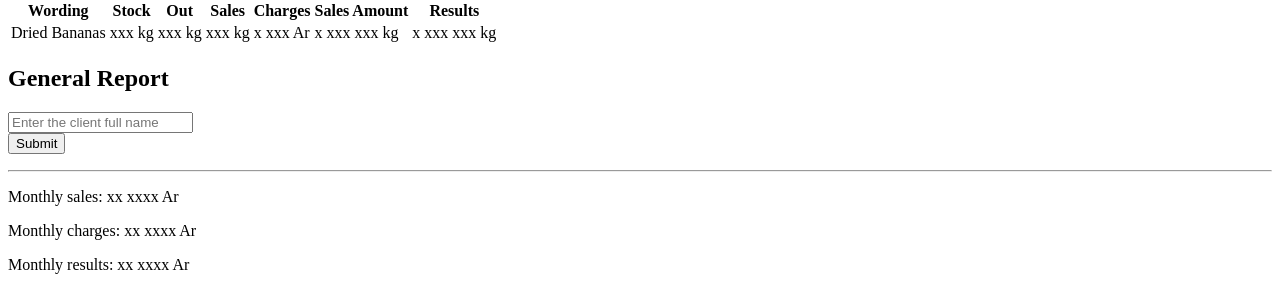
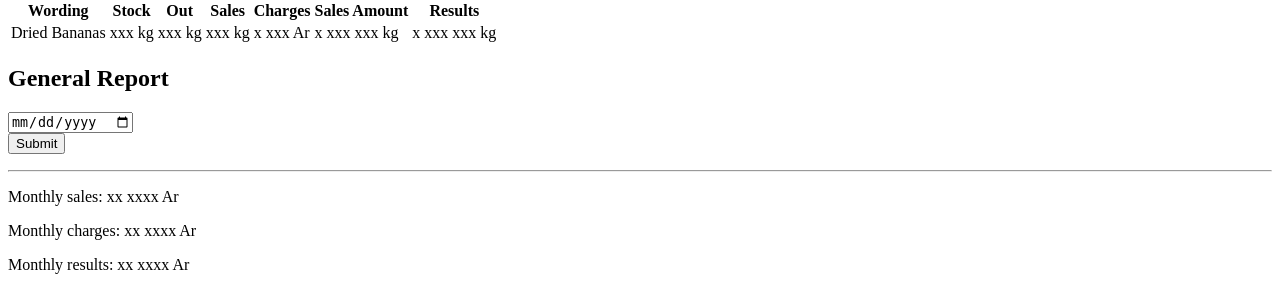
Before and after one commit to KiadyManohisoa/Dry_Fruits-project, a PHP site: page /backoffice-home.php in a window 1280 px wide. Shown: the part 481-771 px from the top of the page. Run offline with PHP 8.4, Linux system fonts and the light colour scheme.

Commit message:
backoffice-home

```diff
--- a/application/views/backoffice-home.php
+++ b/application/views/backoffice-home.php
@@ -119,7 +119,7 @@
     <h2>General Report</h2>
     <form class="col-lg-6 col-md-6">
         <div class="form-group">
-            <input class="form-control" type="text" class="form-control form-control-custom" placeholder="Enter the client full name">
+            <input class="form-control" type="date" class="form-control form-control-custom">
         </div>
         <div class="form-group text-right">
             <button class="btn btn-custom btn-lg" onclick="submitForm()">Submit</button>
```
